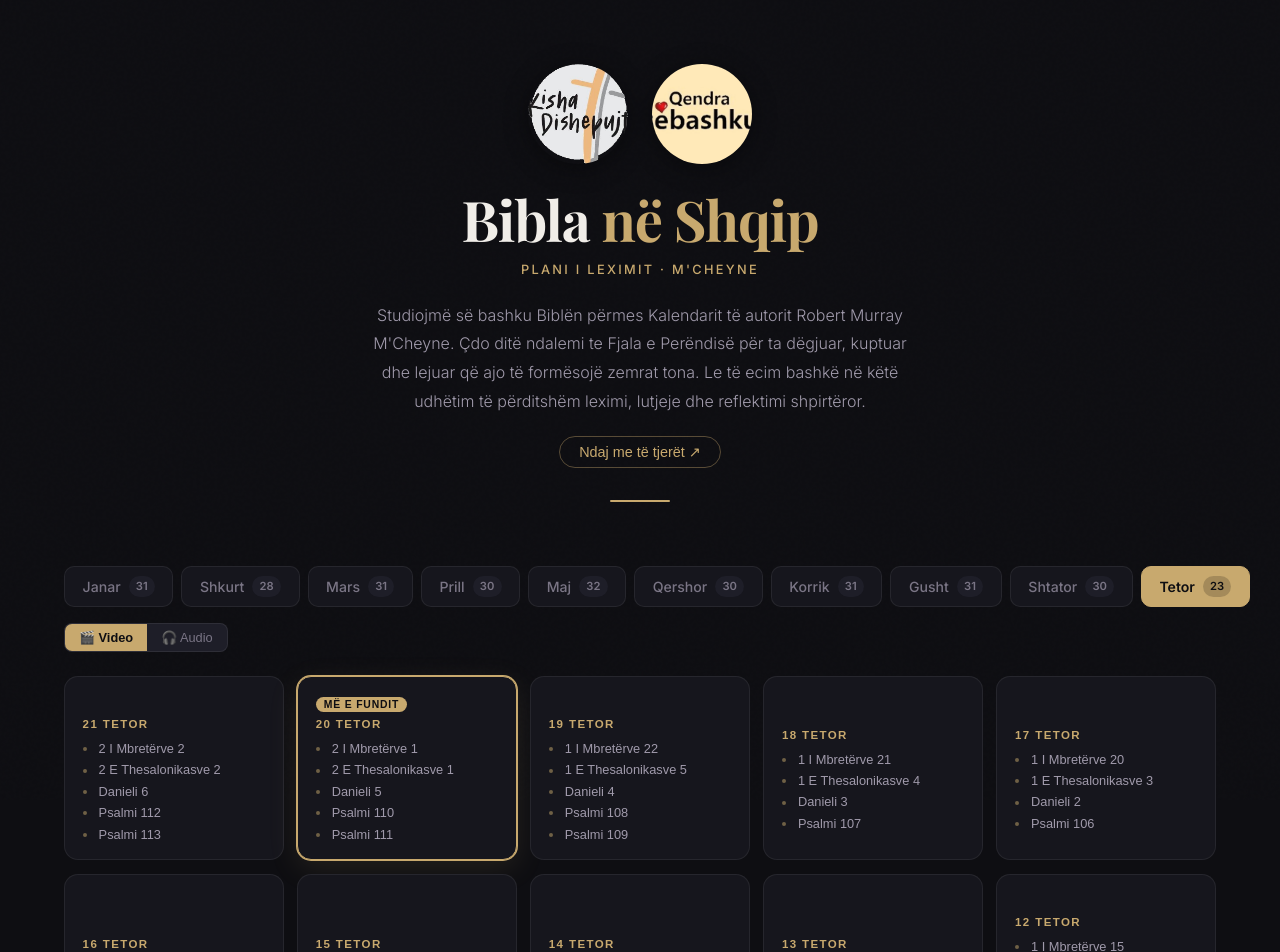
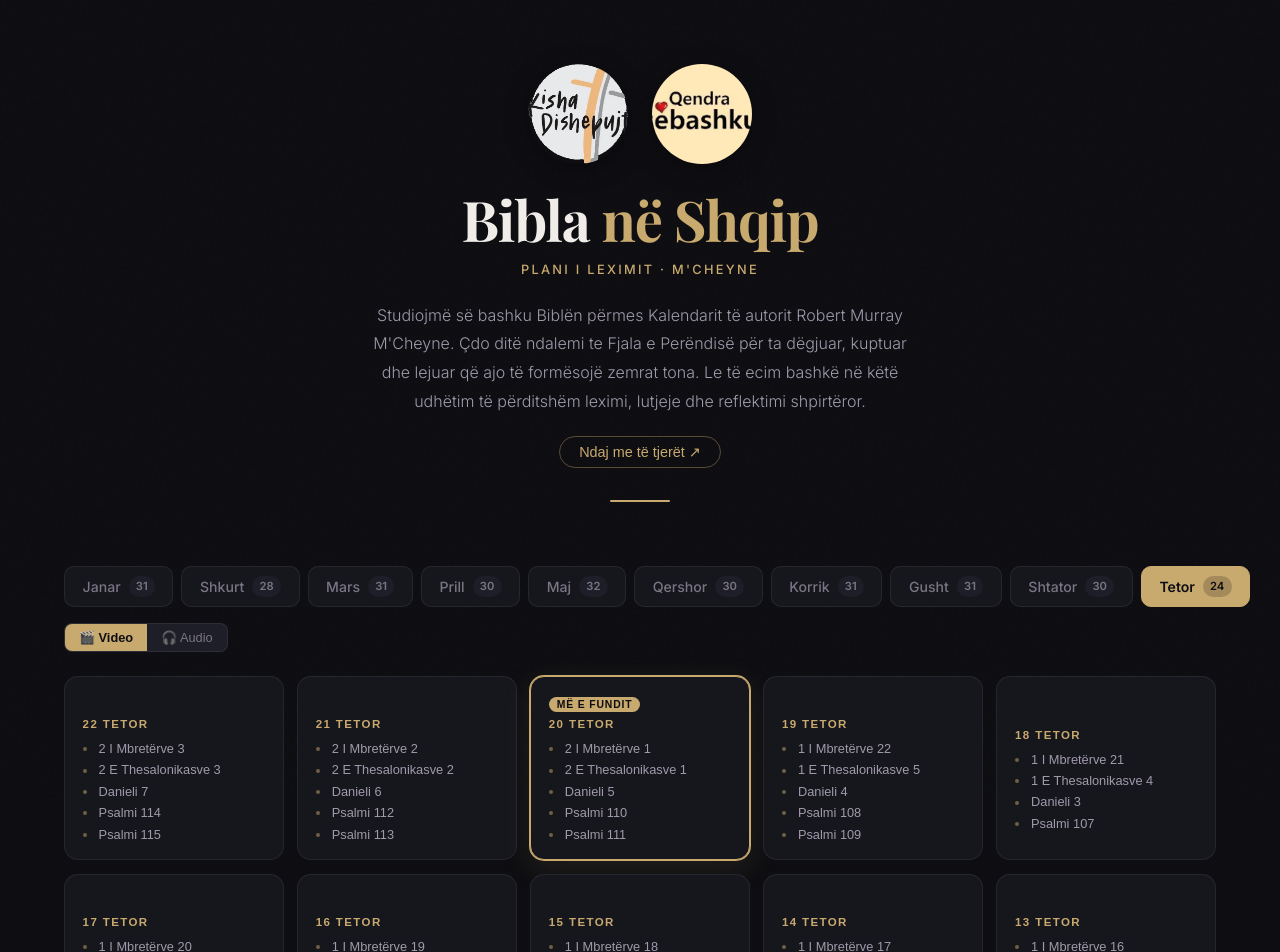
Before and after one commit to jeffandmeredith-max/bibla-shqip, a React (Vite) app: page / in a window 1280 px wide. Shown: the top 952 px of the page. Built offline with nearby package versions, Linux system fonts and the light colour scheme.

Commit message:
chore: daily update 2026-10-22

```diff
--- a/src/data/october.js
+++ b/src/data/october.js
@@ -576,5 +576,32 @@ export const october = [
         "start": 797
       }
     ]
+  },
+  {
+    "day": 22,
+    "date": "22 Tetor",
+    "videoId": "NjK1navuOX4",
+    "readings": [
+      {
+        "title": "2 I Mbretërve 3",
+        "start": 0
+      },
+      {
+        "title": "2 E Thesalonikasve 3",
+        "start": 288
+      },
+      {
+        "title": "Danieli 7",
+        "start": 400
+      },
+      {
+        "title": "Psalmi 114",
+        "start": 719
+      },
+      {
+        "title": "Psalmi 115",
+        "start": 759
+      }
+    ]
   }
 ]
```
